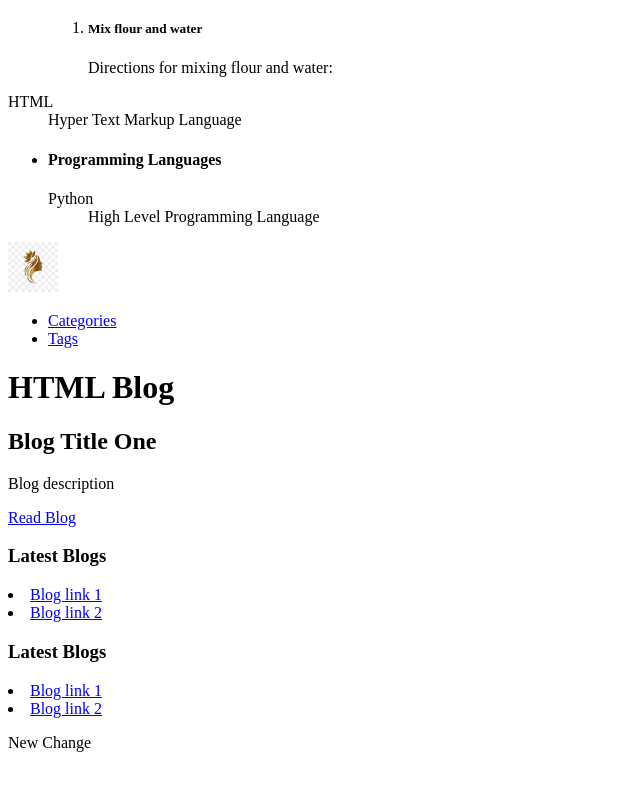
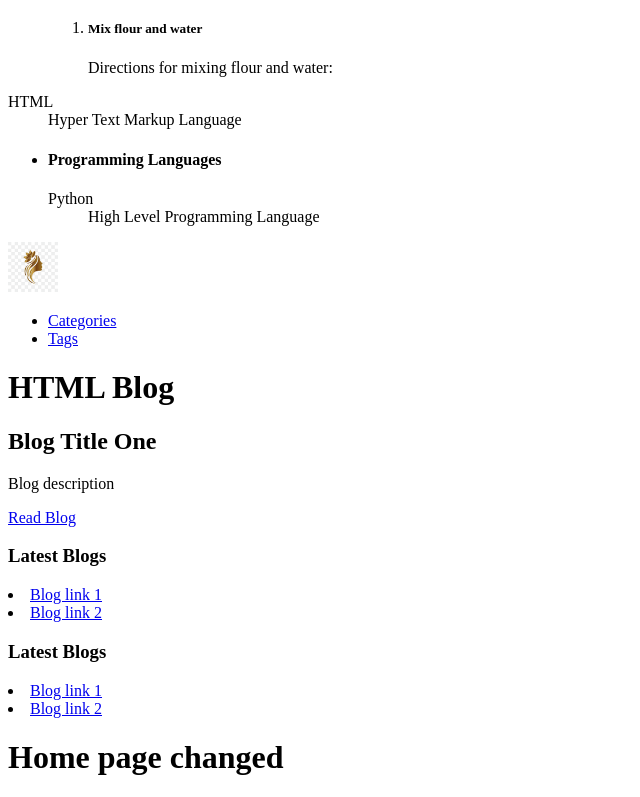
Before and after one commit to Timani723/text-bootcamp, a plain HTML site: page index.html in a window 1280 px wide. Shown: the part 2308-3105 px from the top of the page, without its empty margins (0-640 px from the left). Before the commit the page ends 3076 px from the top, so only its background shows below. Drawn offline with Linux system fonts and the light colour scheme.

Commit message:
Home page changed

```diff
--- a/index.html
+++ b/index.html
@@ -195,6 +195,6 @@
         <li><a href="#">Blog link 2</a></li>
       </section>
     </main>
-    <p>New Change</p>
+    <h1>Home page changed</h1>
   </body>
 </html>
```
